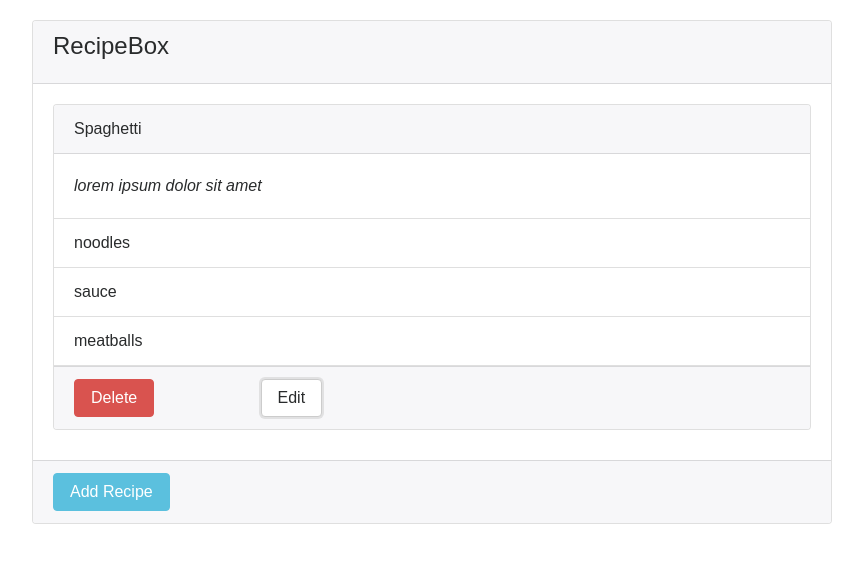
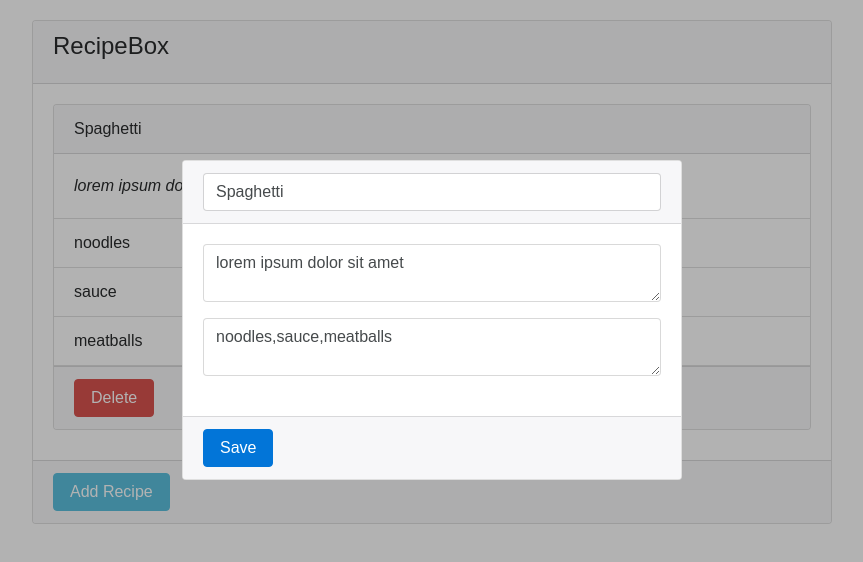
Before and after one commit to krewllobster/recipebox, a React (Create React App) app: page / in a window 1280 px wide. Both pictures are taken after a click on the button "Edit". Shown: the top 562 px of the page, without its empty margins (208-1071 px from the left). Built offline with nearby package versions, Linux system fonts and the light colour scheme.

Commit message:
edit and delete in working state

```diff
--- a/src/AddRecipeModal.js
+++ b/src/AddRecipeModal.js
@@ -9,10 +9,12 @@ class AddRecipeModal extends Component {
   constructor(props) {
     super(props);
 
+    const {recipe} = this.props
+
     this.state = {
-      name: '',
-      parts: [],
-      description: '',
+      name: recipe ? recipe.name : '',
+      parts: recipe ? recipe.parts : [],
+      description: recipe ? recipe.description : '',
     }
 
     this.onOk = this.props.onOk;
@@ -48,7 +50,20 @@ class AddRecipeModal extends Component {
     this.onOk(newRecipe);
   }
 
+  update() {
+    const {name, parts, description} = this.state;
+    let newRecipe = {
+      'name': name,
+      'parts': parts,
+      'description': description,
+      'open': false,
+    }
+    this.updateRecipe(newRecipe);
+  }
+
   render() {
+
+    const {name, parts, description} = this.state;
 
     return (
       <ModalWrapper
@@ -65,7 +80,9 @@ class AddRecipeModal extends Component {
             type='text'
             className = 'form-control'
             placeholder = 'recipe name'
-            onChange = {this.nameChange}/>
+            onChange = {this.nameChange}
+            value = {name}
+          />
         </div>
         <div className = 'card-block'>
           <div className = 'form-group'>
@@ -78,6 +95,7 @@ class AddRecipeModal extends Component {
               rows='2'
               onChange = {this.descriptionChange}
               placeholder = 'recipe description'
+              value = {description}
             />
           </div>
 
@@ -90,6 +108,7 @@ class AddRecipeModal extends Component {
             rows='2'
             onChange = {this.partChange}
             placeholder = 'ingredients - separate each by a comma'
+            value = {parts}
           />
 
         </div>
--- a/src/App.js
+++ b/src/App.js
@@ -10,6 +10,7 @@ class App extends Component {
 
     this.state = {
       activeModal: '',
+      editIndex: null,
       recipes: [
         {
           name: 'Spaghetti',
@@ -28,14 +29,24 @@ class App extends Component {
     this.activateModal = this.activateModal.bind(this);
     this.saveRecipe = this.saveRecipe.bind(this);
     this.deleteRecipe = this.deleteRecipe.bind(this);
+    this.updateRecipe = this.updateRecipe.bind(this);
+    this.setEditID = this.setEditID.bind(this);
   }
 
   hideModal() {
     this.setState({activeModal: ''})
   }
 
-  activateModal(e) {
-    this.setState({activeModal: e.target.value})
+  activateModal(e, index = null) {
+    this.setState({
+      activeModal: e.target.value,
+      editIndex: index
+    })
+
+  }
+
+  setEditID(index) {
+    this.setState({editID: index})
   }
 
   saveRecipe(obj) {
@@ -50,9 +61,21 @@ class App extends Component {
     })
   }
 
+  updateRecipe(obj) {
+    this.setState(prevState => {
+      prevState.recipes[prevState.editIndex] = obj;
+      return (
+        {
+          recipes: prevState.recipes,
+          editIndex: null
+        }
+      )
+    })
+  }
+
   render() {
 
-    const {recipes, activeModal} = this.state;
+    const {recipes, activeModal, editIndex} = this.state;
 
     return (
       <div>
@@ -67,13 +90,21 @@ class App extends Component {
           active = {activeModal}
           hideModal = {this.hideModal}
           saveRecipe = {this.saveRecipe}
+          updateRecipe = {this.updateRecipe}
+          recipeToEdit = {recipes[editIndex]}
         />
       </div>
     );
   }
 }
 
-const ModalConductor = ({active, hideModal, saveRecipe}) => {
+const ModalConductor = ({
+  active,
+  hideModal,
+  saveRecipe,
+  updateRecipe,
+  recipeToEdit,
+}) => {
   switch (active) {
     case '':
       return null;
@@ -82,12 +113,18 @@ const ModalConductor = ({active, hideModal, saveRecipe}) => {
         hideModal = {hideModal}
         onOk = {saveRecipe}
       />
+    case 'EDIT':
+      return <AddRecipeModal
+        hideModal = {hideModal}
+        onOk = {updateRecipe}
+        recipe = {recipeToEdit}
+      />
     default:
       return null;
   }
 }
 
-const Recipe = ({item, id, deleteRecipe}) => {
+const Recipe = ({item, id, deleteRecipe, activateModal}) => {
 
   return (
     <div className = 'card recipe'>
@@ -120,8 +157,8 @@ const Recipe = ({item, id, deleteRecipe}) => {
             <div className = 'col-sm-3 col-6'>
               <Button
                 type = 'button'
-                value = 'edit'
-                onClick = {() => {}}
+                value = 'EDIT'
+                onClick = {(event) => activateModal(event, id)}
                 cName = 'btn btn-secondary'
               >
                 Edit
@@ -145,6 +182,7 @@ const RecipeBox = ({recipes, activateModal, deleteRecipe}) =>
           key = {i}
           id = {i}
           item = {item}
+          activateModal = {activateModal}
           deleteRecipe = {deleteRecipe}
         />)}
     </div>
@@ -160,7 +198,7 @@ const RecipeBox = ({recipes, activateModal, deleteRecipe}) =>
   </div>
 
 
-const Button = ({type, selected, onClick, value, children, cName}) => {
+const Button = ({type, index, selected, onClick, value, children, cName}) => {
 
   const buttonClass = classNames(
     cName,
@@ -168,6 +206,7 @@ const Button = ({type, selected, onClick, value, children, cName}) => {
   )
   return (
     <button
+      index = {index}
       className = {buttonClass}
       onClick = {onClick}
       value = {value}
```
